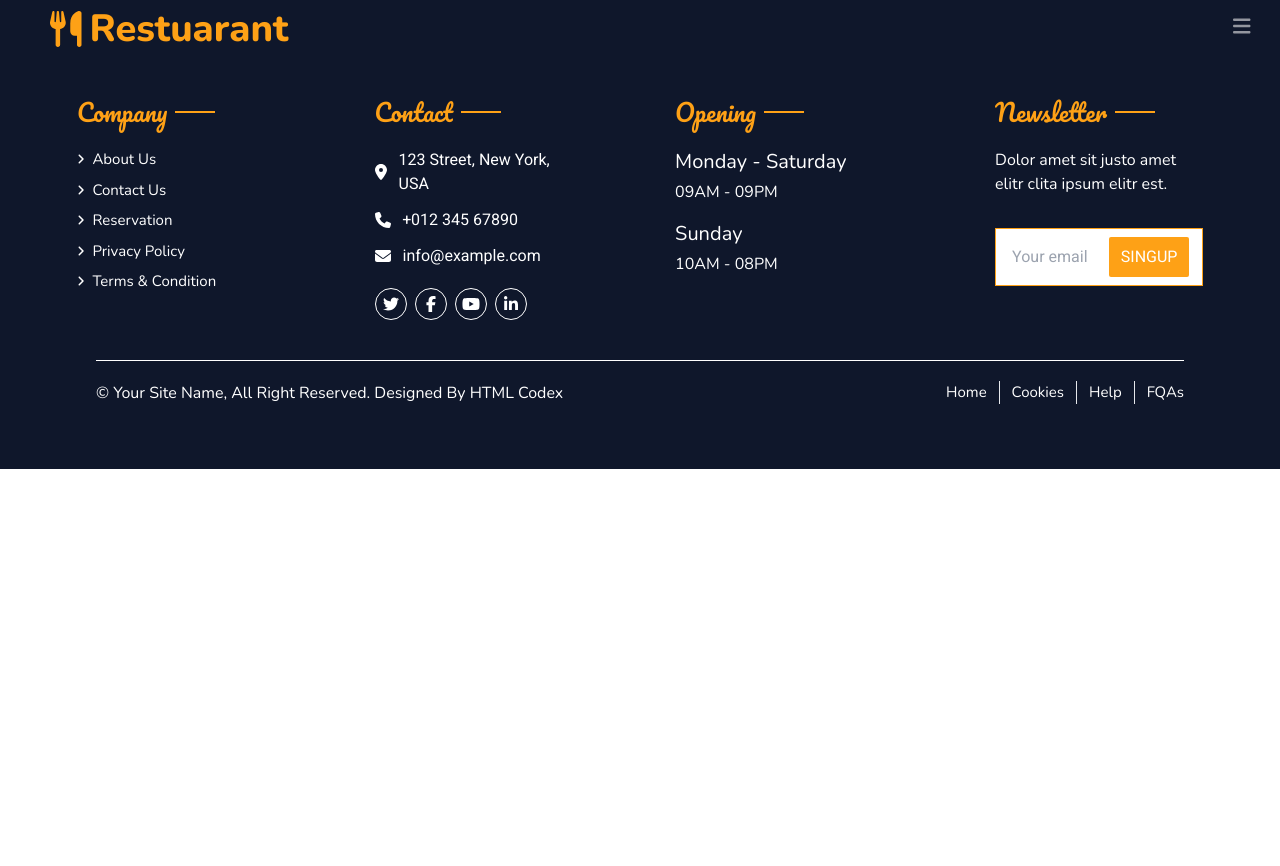
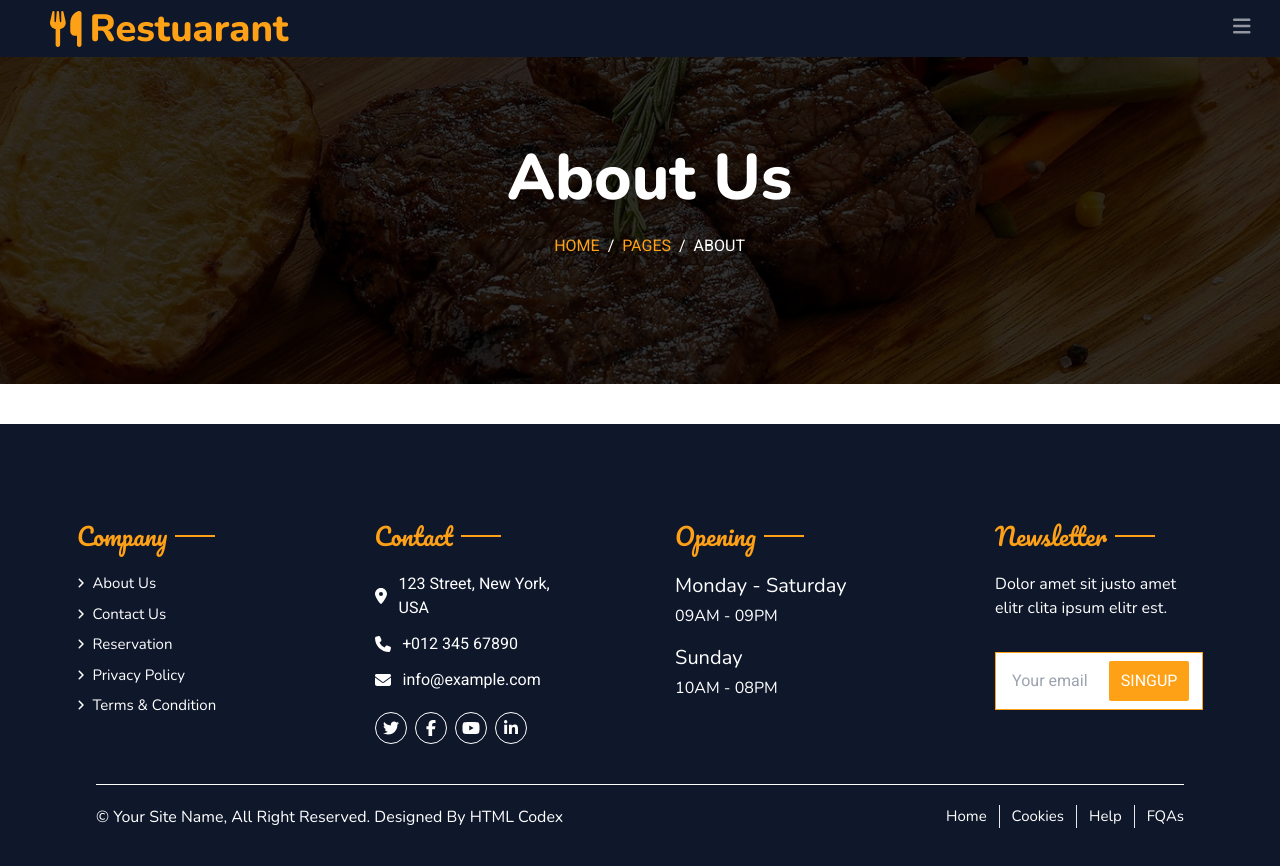
Before and after one commit to ms-moradi/Restuarant, a Next.js app: page /About in a window 1280 px wide. Shown: the top 866 px of the page. Before the commit the page ends 800 px from the top, so only its background shows below. Built offline with nearby package versions, Linux system fonts and the light colour scheme.

Commit message:
add miniBanner component

```diff
--- a/src/app/(pages)/layout.js
+++ b/src/app/(pages)/layout.js
@@ -1,8 +1,9 @@
-
+import MiniBanner from "@/component/miniBanner/miniBanner"
 
 export default function PagesLayout({children}){
     return(
         <section>
+            <MiniBanner/>
             {children}
         </section>
     )
```
